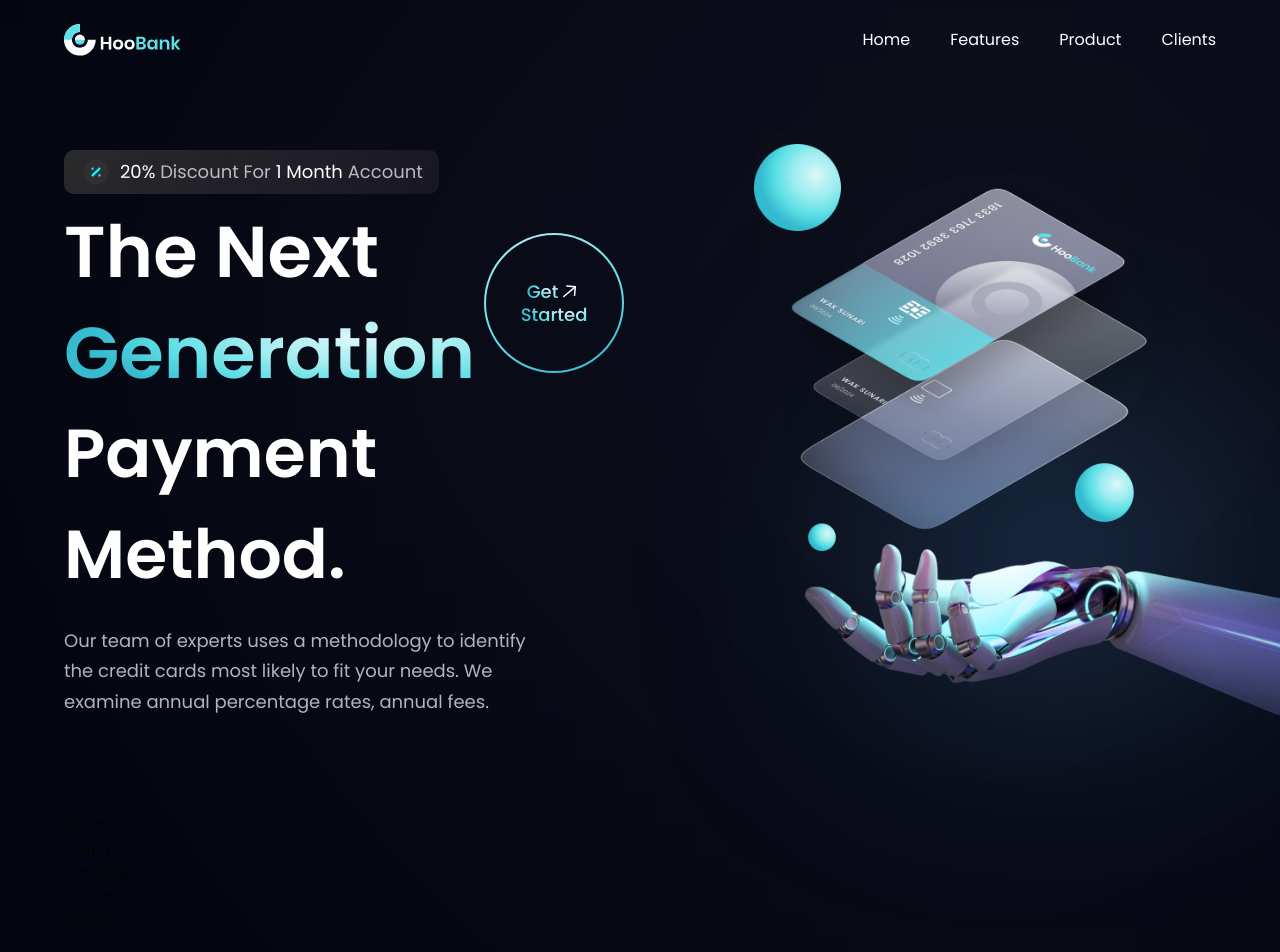
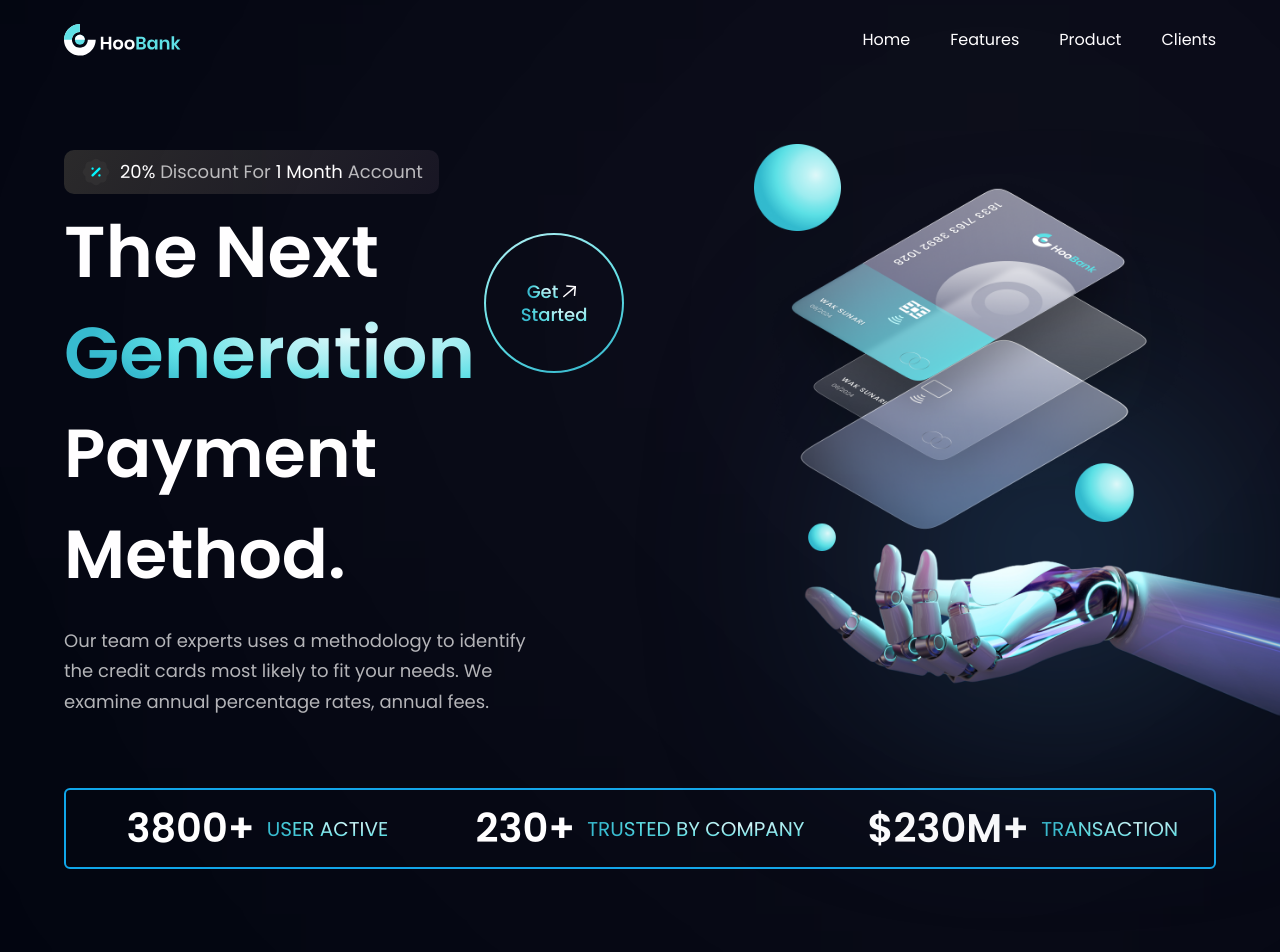
Before and after one commit to Vivek-Anil-Kalal/Bank-Payment-Form, a React (Vite) app in the folder bank_modern_app/: page / in a window 1280 px wide. Shown: the top 952 px of the page. Built offline with nearby package versions, Linux system fonts and the light colour scheme.

Commit message:
Stats Component Done

```diff
--- a/bank_modern_app/src/components/Stats.jsx
+++ b/bank_modern_app/src/components/Stats.jsx
@@ -1,9 +1,18 @@
-import React from 'react'
+import { stats } from "../constants"
+import styles from "../style"
 
-const Stats = () => {
-  return (
-    <div>Stats</div>
-  )
-}
+const Stats = () => (
+  <section className={`${styles.flexCenter} flex-row flex-wrap sm:mb-20 mb-6 border-solid border-2 border-sky-500 rounded-md`}>
+    {
+      stats.map((stat) => (
+        <div key={stat.id} className={`flex-1 flex justify-center items-center flex-row m-3`}>
+          <h4 className="text-white font-poppins font-semibold xs:text-[40px] text-[30px] xs:leading-[53px] leading-[43px]">{stat.value}</h4>
+          <p className="text-white font-poppins font-normal xs:text-[20px] text-[15px] xs:leading-[26px] leading-[21px] text-gradient uppercase ml-3">{stat.title}</p>
+        </div>
+      ))
+    }
+  </section>
+)
+
 
 export default Stats
```
